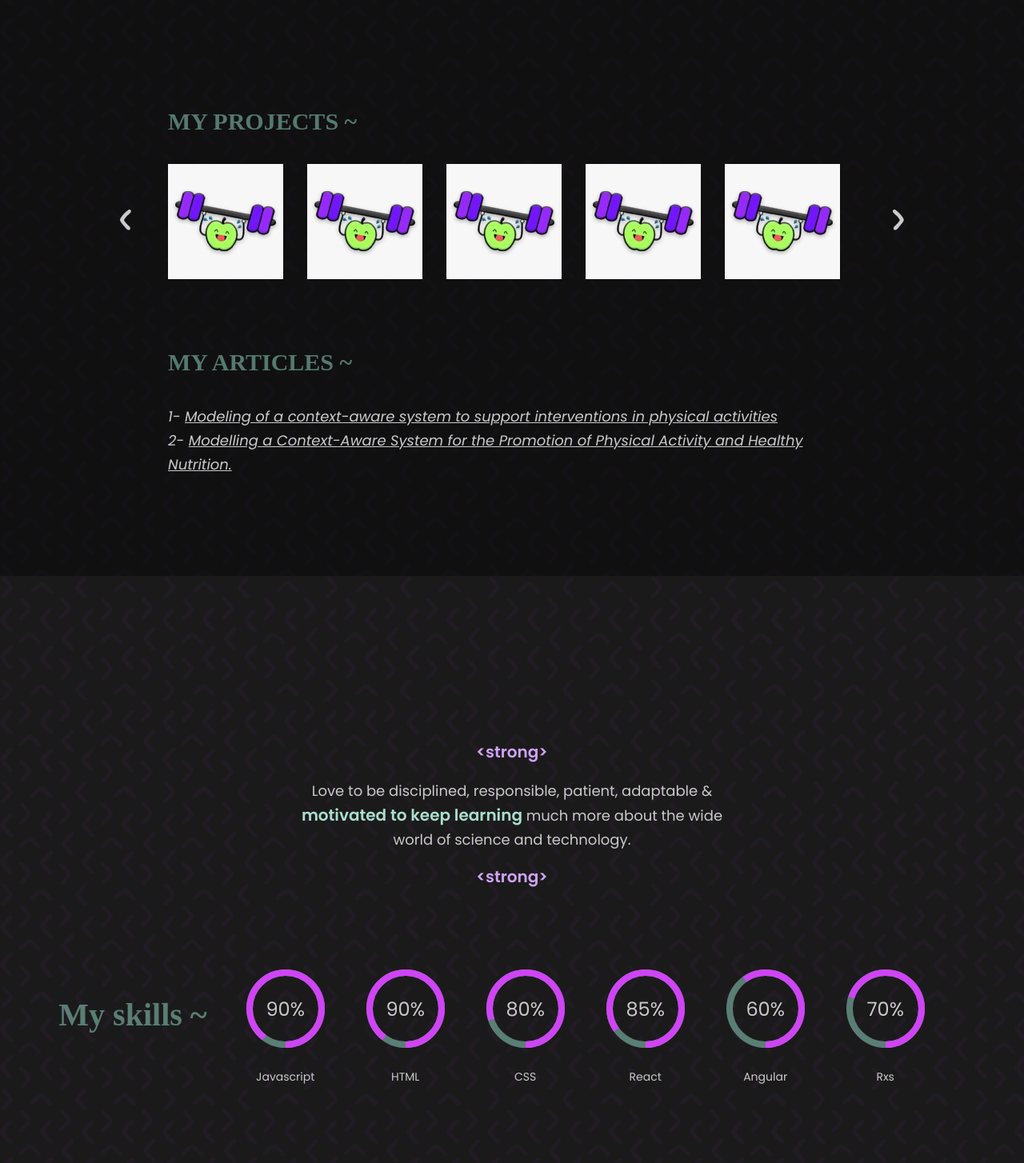
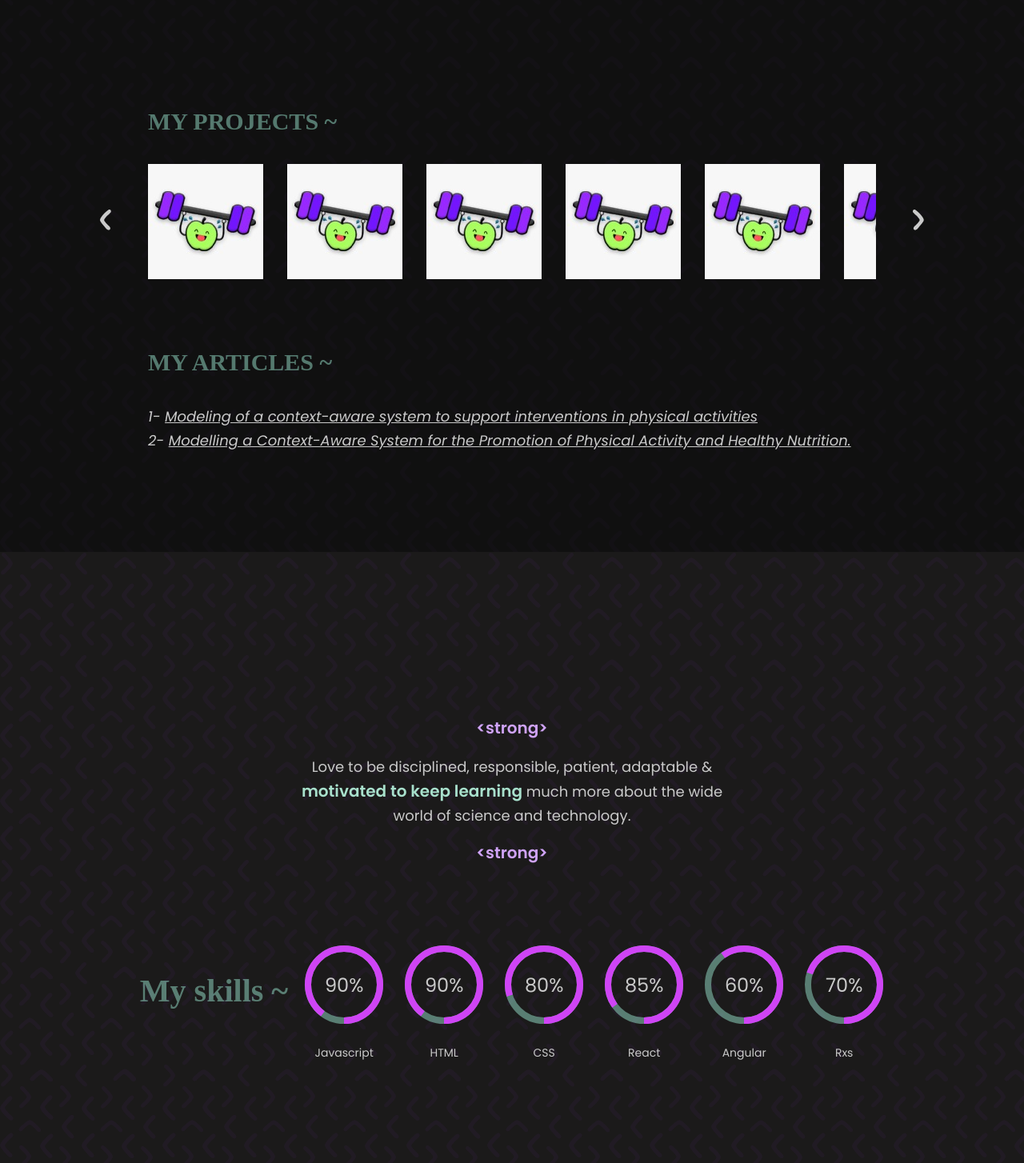
Before and after one commit to katherinegonzalez/ktxio-app, a React (Create React App) app: page / in a window 1280 px wide. Shown: the part 960-2414 px from the top of the page at 80% size. Built offline with nearby package versions, Linux system fonts and the light colour scheme; a web font is replaced by a local one.

Commit message:
Fix styles

```diff
--- a/src/App.js
+++ b/src/App.js
@@ -105,12 +105,12 @@ function App() {
         <div className="app__skills-section__container">
           <h2>My skills ~</h2>
           <div className="app__skills-section__container__progress-bars">
-          <ProgressBar skill={'Javascript'} porcentage={90}/>
-          <ProgressBar skill={'HTML'} porcentage={90}/>
-          <ProgressBar skill={'CSS'} porcentage={80}/>
-          <ProgressBar skill={'React'} porcentage={85}/>
-          <ProgressBar skill={'Angular'} porcentage={60}/>
-          <ProgressBar skill={'Rxs'} porcentage={70}/>
+          <ProgressBar skill={'Javascript'} porcentage={90} marginRight={"25px"}/>
+          <ProgressBar skill={'HTML'} porcentage={90} marginRight={"25px"}/>
+          <ProgressBar skill={'CSS'} porcentage={80} marginRight={"25px"}/>
+          <ProgressBar skill={'React'} porcentage={85} marginRight={"25px"}/>
+          <ProgressBar skill={'Angular'} porcentage={60} marginRight={"25px"}/>
+          <ProgressBar skill={'Rxs'} porcentage={70} marginRight={"0px"}/>
           </div>
         </div>
 
--- a/src/App.scss
+++ b/src/App.scss
@@ -37,6 +37,7 @@ body {
 
     &__main-tag {
       padding-top: 98px;
+      margin-right: 50px;
 
       span {
         color: #CFA3F7;
@@ -181,7 +182,7 @@ body {
 
 
     &__title {
-      margin: 0 210px 34px 210px;
+      margin: 0 185px 34px 185px;
 
       h2 {
         opacity: 0.5;
@@ -209,7 +210,7 @@ body {
       line-height: 30px;
       list-style: none; /* Elimina la lista predeterminada */
       counter-reset: item;
-      margin: 0 210px 0 210px;
+      margin: 0 185px 0 185px;
       padding: 0;
 
       li {
@@ -269,14 +270,12 @@ body {
       font-size: 40px;
       letter-spacing: 0;
       line-height: 50px;
-      text-align: center;
-      margin-right: 48px;
+      margin-right: 20px;
     }
 
     &__container {
       display: flex;
-      margin-top: 100px;
-      /*width: 852px;*/
+      margin: 100px 0;
 
       &__progress-bars {
         display: flex;
@@ -288,8 +287,7 @@ body {
 
     display: flex;
     justify-content: space-around;
-    margin-top: -61px;
-    margin-bottom: 61px;
+    margin: -61px 150px 61px 150px;
 
     &__title {
 
@@ -326,6 +324,7 @@ body {
 
     }
 
+
     &__form {
       display: flex;
       padding: 44px 33px 45px;
--- a/src/components/Corousel.scss
+++ b/src/components/Corousel.scss
@@ -11,11 +11,11 @@
     }
 
     .carousel-btn.next {
-      margin: 0 150px 0 46px;
+      margin: 0 125px 0 46px;
     }
 
     .carousel-btn.prev {
-      margin: 0 46px 0 150px;
+      margin: 0 46px 0 125px;
     }
 
     .carousel-container {
--- a/src/components/ProgressBar.js
+++ b/src/components/ProgressBar.js
@@ -3,7 +3,8 @@ import './ProgressBar.scss';
 
 export const ProgressBar = ({
     skill,
-    porcentage
+    porcentage,
+    marginRight
 }) => {
 
     useEffect(() => {
@@ -15,7 +16,7 @@ export const ProgressBar = ({
     });
 
  return (
-   <div class="progress-circle__container">
+   <div class="progress-circle__container" style={{marginRight: marginRight}}>
         <div class="progress-circle" data-progress={porcentage}>
             <svg>
                 <circle cx="50" cy="50" r="45" class="circle-bg"></circle>
--- a/src/components/ProgressBar.scss
+++ b/src/components/ProgressBar.scss
@@ -3,7 +3,6 @@
     display: flex;
     flex-direction: column;
     align-items: center;
-    margin-right: 50px;
 }
 
 .progress-circle__title {
```
